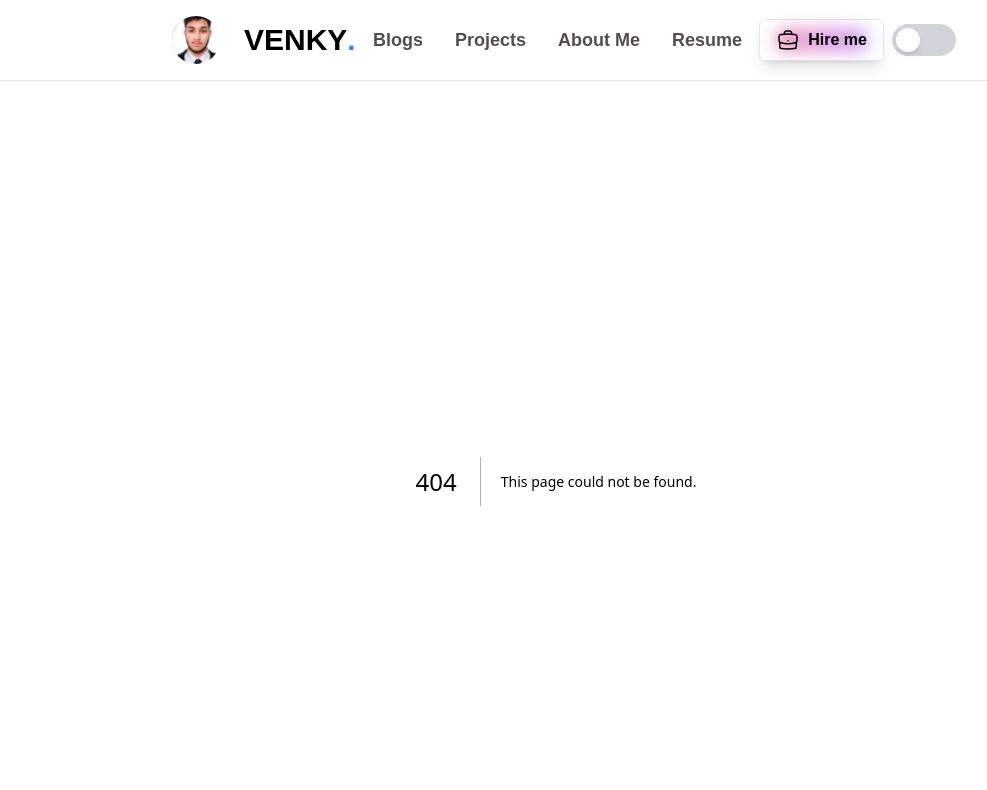
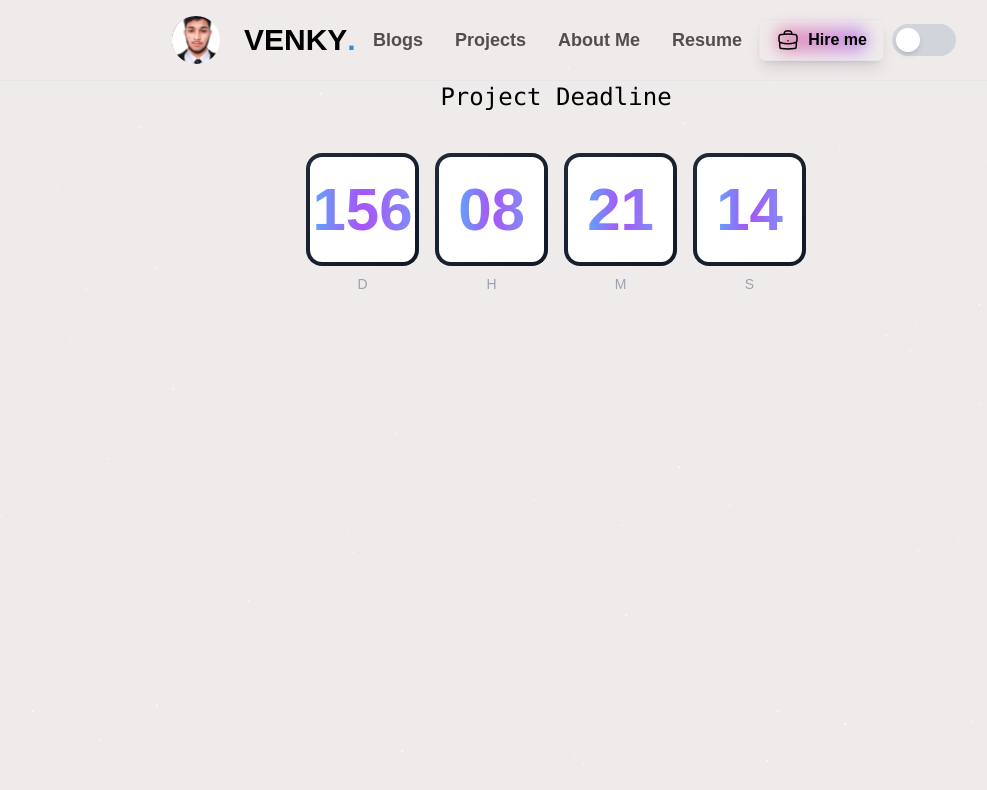
Before and after one commit to venkatesh2100/projects, a Next.js app: page /countdown in a window 1280 px wide. Before the commit this address had no page. Shown: the top 790 px of the page, without its empty margins (84-1071 px from the left). Built offline with nearby package versions, Linux system fonts and the light colour scheme.

Commit message:
count down up

```diff
--- a/components/Homepage/aboutme.tsx
+++ b/components/Homepage/aboutme.tsx
@@ -38,7 +38,7 @@ export const HeroBtn = () => {
   };
 
   return (
-    <motion.button
+  <motion.button
       whileHover={{ scale: 1.05 }}
       whileTap={{ scale: 0.95 }}
       onClick={handleClick}
--- a/components/Homepage/homeintro.tsx
+++ b/components/Homepage/homeintro.tsx
@@ -1,6 +1,8 @@
 'use client';
+import TimerContainer from '@/app/countdown/page';
 import { Spotlight } from '../aboutme/ui/Spotlight';
 import { TextGenerateEffect } from '../aboutme/ui/TextGenerateEffect';
+// import CountdownTimer from '../ui/countDown';
 import { SocialLink } from '../ui/socialink';
 import { HeroBtn } from './aboutme';
 import { motion } from 'framer-motion';
@@ -85,6 +87,7 @@ export const HomeIntro = () => {
           </div>
         </div>
       </section>
+      <TimerContainer/>
       <style jsx>{`
         @keyframes rise {
           0% {
--- /dev/null
+++ b/components/ui/countDown.tsx
@@ -0,0 +1,111 @@
+"use client";
+
+import React, { useState, useEffect } from "react";
+import { motion, AnimatePresence } from "framer-motion";
+
+interface CountdownTimerProps {
+  endTime: string;
+}
+
+interface TimeUnit {
+  value: number;
+  label: string;
+}
+
+const CountdownTimer: React.FC<CountdownTimerProps> = ({ endTime }) => {
+  const calculateTimeLeft = () => {
+    const end = new Date(endTime).getTime();
+    const now = new Date().getTime();
+    const difference = end - now;
+  // Nothing Left ?>>
+    if (difference <= 0) {
+      return [
+        { value: 0, label: "D" },
+        { value: 0, label: "H" },
+        { value: 0, label: "M" },
+        { value: 0, label: "S" },
+      ];
+    }
+
+    return [
+      { value: Math.floor(difference / (1000 * 60 * 60 * 24)), label: "D" },
+      { value: Math.floor((difference / (1000 * 60 * 60)) % 24), label: "H" },
+      { value: Math.floor((difference / (1000 * 60)) % 60), label: "M" },
+      { value: Math.floor((difference / 1000) % 60), label: "S" },
+    ];
+  };
+
+  const [timeLeft, setTimeLeft] = useState<TimeUnit[] | null>(null);
+
+  useEffect(() => {
+    setTimeLeft(calculateTimeLeft());
+
+    const timer = setInterval(() => {
+      setTimeLeft(calculateTimeLeft());
+    }, 1000);
+
+    return () => clearInterval(timer);
+  }, [endTime]);
+
+  if (!timeLeft) {
+    return null;
+  }
+
+  return (
+    <div className=" flex  items-center justify-center p-4">
+      <div className="w-full max-w-4xl relative">
+        <div className="h-[100px] sm:h-[150px] w-[300px] sm:w-[500px] relative grid grid-cols-4 gap-4">
+          <AnimatePresence>
+            {timeLeft.map((unit, index) => (
+              <motion.div
+                key={unit.label}
+                initial={{ opacity: 0, y: 20 }}
+                animate={{ opacity: 1, y: 0 }}
+                exit={{ opacity: 0, y: -20 }}
+                transition={{ duration: 0.5, delay: index * 0.1 }}
+                className="flex flex-col items-center"
+              >
+                <motion.div
+                  className="relative w-full aspect-square"
+                  whileHover={{ scale: 1.05 }}
+                  transition={{ type: "spring", stiffness: 300, damping: 10 }}
+                >
+                  <div className="absolute inset-0 bg-gradient-to-br from-gray-800 to-gray-900 rounded-2xl" />
+                  <motion.div
+                    className="absolute inset-1 bg-white dark:bg-gray-950 rounded-xl flex items-center justify-center overflow-hidden"
+                    whileHover={{
+                      boxShadow: "0 0 25px rgba(59, 130, 246, 0.7)",
+                    }}
+                  >
+                    <motion.div
+                      key={unit.value}
+                      initial={{ y: 20, opacity: 0 }}
+                      animate={{ y: 0, opacity: 1 }}
+                      exit={{ y: -20, opacity: 0 }}
+                      transition={{ duration: 0.3 }}
+                      className="text-4xl md:text-6xl font-bold text-transparent bg-clip-text bg-gradient-to-r from-blue-400 via-purple-500 to-indigo-400"
+                    >
+                      {unit.value.toString().padStart(2, "0")}
+                    </motion.div>
+                  </motion.div>
+                </motion.div>
+                <motion.div
+                  className="mt-2 text-sm text-gray-400 font-medium"
+                  whileHover={{
+                    scale: 1.2,
+                  color: "#60A5FA",
+                    textShadow: "0 0 8px rgba(96, 165, 250, 0.8)",
+                  }}
+                >
+                  {unit.label}
+                </motion.div>
+              </motion.div>
+            ))}
+          </AnimatePresence>
+        </div>
+      </div>
+    </div>
+  );
+};
+
+export default CountdownTimer;
--- /dev/null
+++ b/src/app/countdown/page.tsx
@@ -0,0 +1,17 @@
+import CountdownTimer from "../../../components/ui/countDown";
+
+const TimerContainer: React.FC = () => {
+  const endTime = "2025-03-31T18:00:00"; // Example: February 10, 2025, 6:00 PM
+
+  return (
+    <div className="flex flex-col items-center justify-center">
+    <h1 className="text-2xl  font-mono mb-4">Project Deadline</h1>
+      <p className="mb-2">
+        {/* Countdown ends at: {new Date(endTime).toLocaleString()} */}
+      </p>
+      <CountdownTimer endTime={endTime} />
+    </div>
+  );
+};
+
+export default TimerContainer;
--- a/src/app/globals.css
+++ b/src/app/globals.css
@@ -2,6 +2,7 @@
 @tailwind base;
 @tailwind components;
 @tailwind utilities;
+@import url('https://fonts.googleapis.com/css2?family=Sigmar&family=Noto+Serif+Hentaigana:wght@200,900&display=swap');
 
 body {
   background: var(--cal-bg);
@@ -18,7 +19,7 @@ body {
 .wave {
   animation-name: wave-animation;
   animation-duration: 3s;
-  animation-iteration-count: infinite;
+  animation-iteration-count: infi nite;
 
   transform-origin: 70% 70%;
   display: inline-block;
--- a/tailwind.config.ts
+++ b/tailwind.config.ts
@@ -2,7 +2,6 @@ import type { Config } from 'tailwindcss';
 // import svgToDataUri from 'mini-svg-data-uri';
 // import colors from 'tailwindcss/colors';
 // import flattenColorPalette from 'tailwindcss/lib/util/flattenColorPalette';
-
 const config: Config = {
   darkMode: 'class',
   content: [
@@ -35,6 +34,10 @@ const config: Config = {
         boy: "url('/win-1.cur'), auto",
         win2: "url('/win-2.cur'), auto",
         rock: "url('/Rocket Pointer.png'), auto",
+      },
+      fontFamily:{
+        sigmar: ["Sigmar"],
+        hentaigana: ["Noto Serif Hentaigana"],
       },
     },
   },
```
Also changed, not shown: components/ui/togglebutton.tsx (+0 -7 lines).
